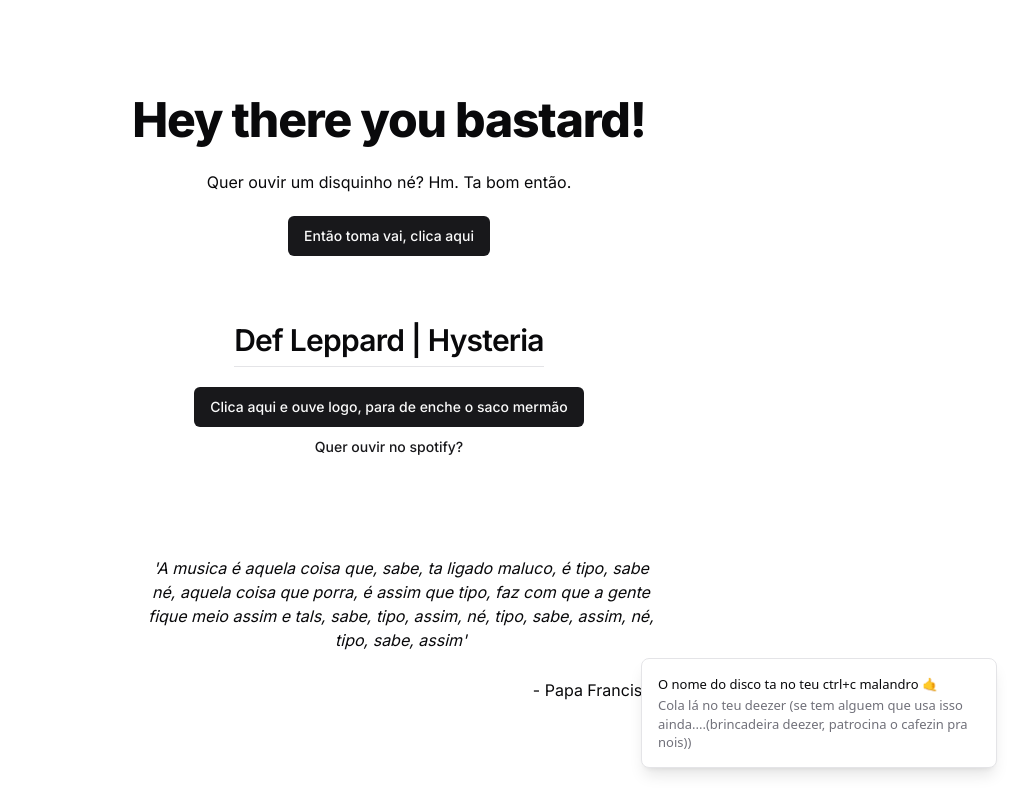
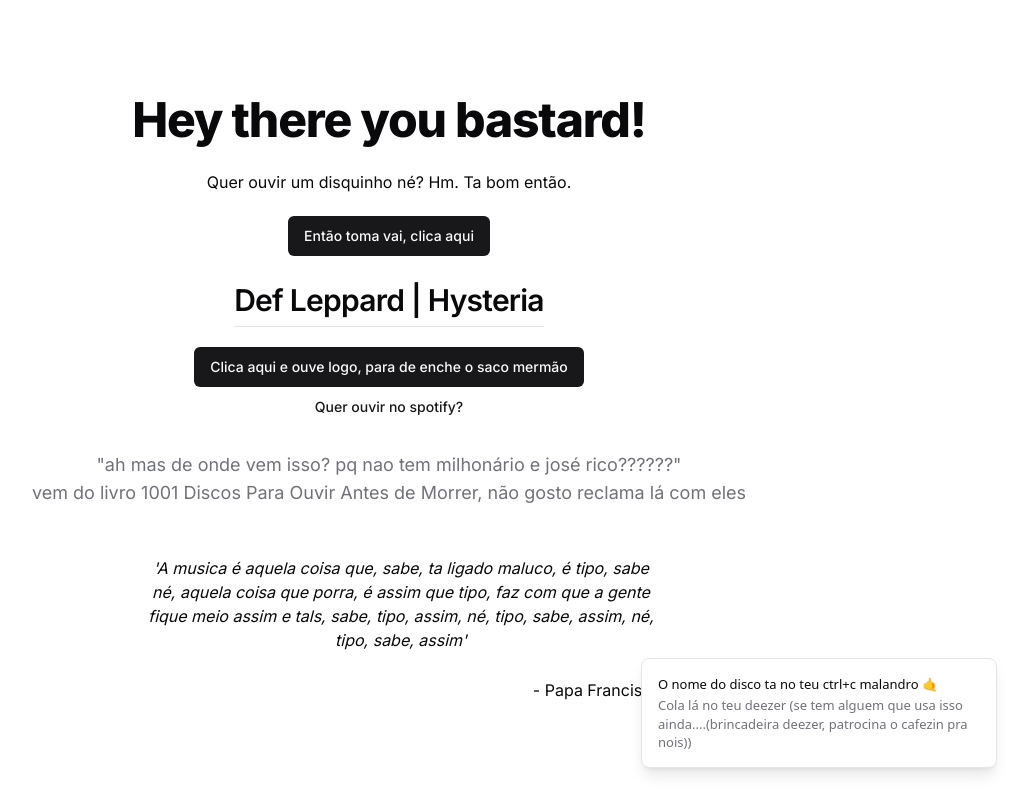
Before and after one commit to felipemaccari/random-disc, a Next.js app: page / in a window 1280 px wide. Both pictures are taken after a click on the button "Então toma vai, clica aqui". Shown: the whole page, without its empty margins (251-1279 px from the left). Built offline with nearby package versions, Linux system fonts and the light colour scheme.

Commit message:
feat: add book name

```diff
--- a/src/app/page.tsx
+++ b/src/app/page.tsx
@@ -57,7 +57,6 @@
           Então toma vai, clica aqui
         </Button>
       </div>
-
       {selectedDisc.id !== "0" && (
         <div className="flex flex-col items-center">
           <h2 className="scroll-m-20 border-b pb-2 text-3xl font-semibold tracking-tight first:mt-0 mt-32 text-center">
@@ -95,6 +94,19 @@
               </AlertDialogFooter>
             </AlertDialogContent>
           </AlertDialog>
+
+          <div className="mt-6">
+            <p className="text-lg text-muted-foreground text-center">
+              {
+                '"ah mas de onde vem isso? pq nao tem milhonário e josé rico??????"'
+              }
+            </p>
+
+            <p className="text-lg text-muted-foreground text-center">
+              vem do livro 1001 Discos Para Ouvir Antes de Morrer, não gosto
+              reclama lá com eles
+            </p>
+          </div>
         </div>
       )}
 
```
